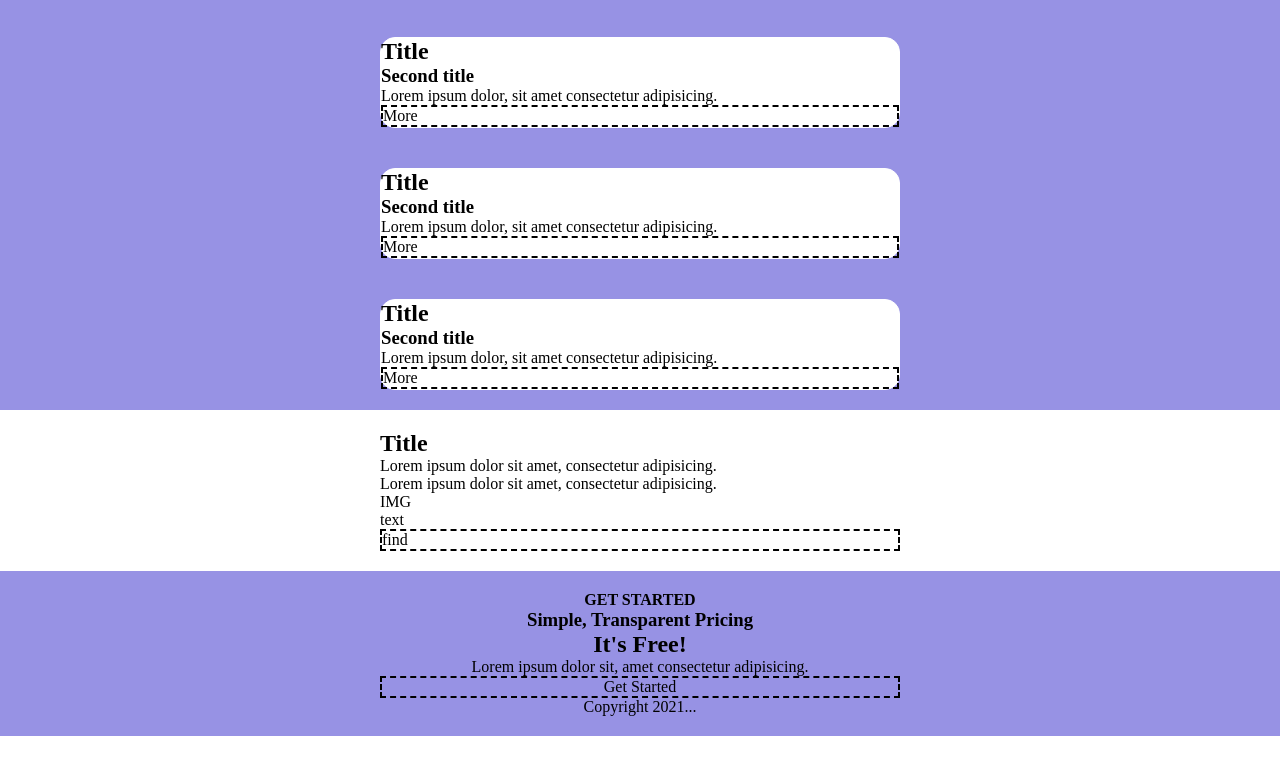
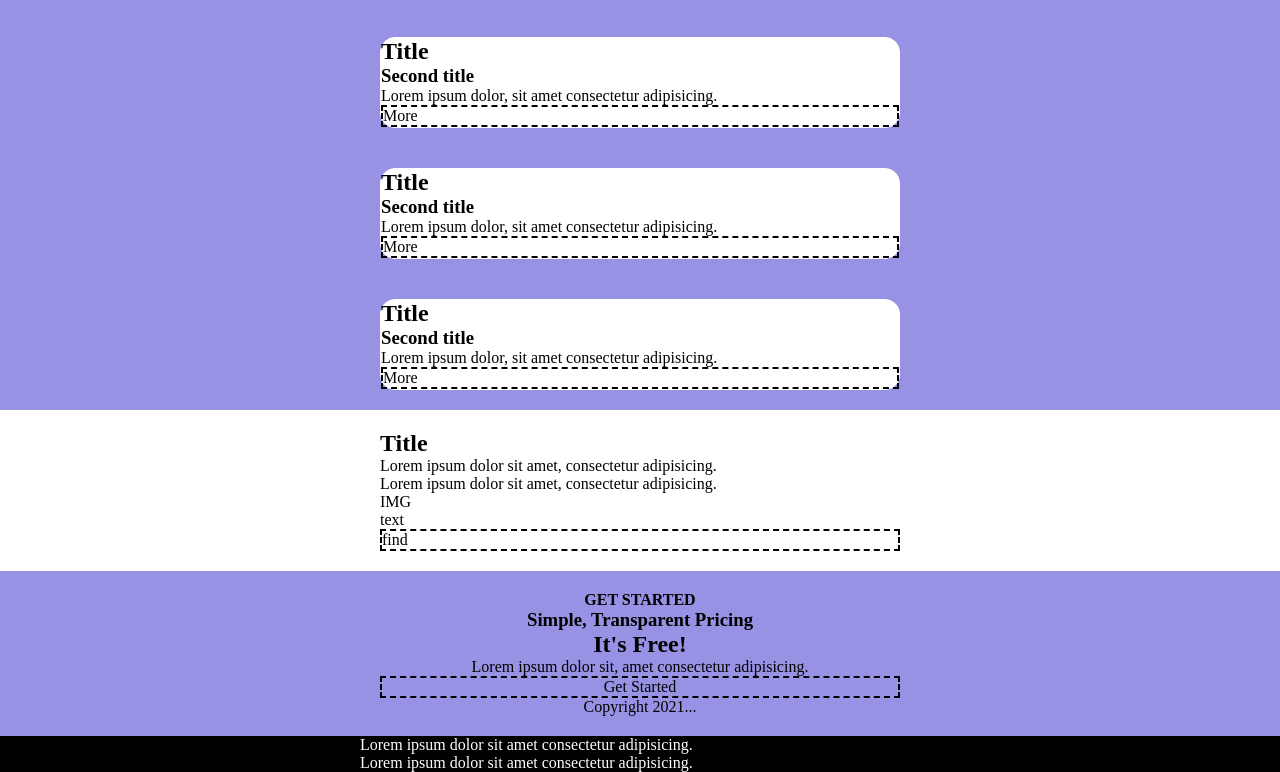
Before and after one commit to AndreaPiazza33/htmlcss-responsive-layout, a plain HTML site: page index.html in a window 1280 px wide. Shown: the part 1676-2448 px from the top of the page. Before the commit the page ends 2412 px from the top, so only its background shows below. Drawn offline with Linux system fonts and the light colour scheme.

Commit message:
feat: add footer layout structure

```diff
--- a/CSS/style.css
+++ b/CSS/style.css
@@ -111,3 +111,11 @@ section:nth-child(even){
     flex-direction: column;
     text-align: center;
 }
+
+/* Footer */
+
+#footer-container{
+    width: 100%;
+    background-color: black;
+    color: white;
+}
--- a/index.html
+++ b/index.html
@@ -199,5 +199,15 @@
             </div>
         </section>
     </main>
+
+    <footer id="footer-container"> <!--testo su background nero-->
+      <div class="container">
+        <div>
+          <p>Lorem ipsum dolor sit amet consectetur adipisicing.</p>
+          <p>Lorem ipsum dolor sit amet consectetur adipisicing.</p>
+        </div>
+
+      </div>
+    </footer>
 </body>
 </html>
```
